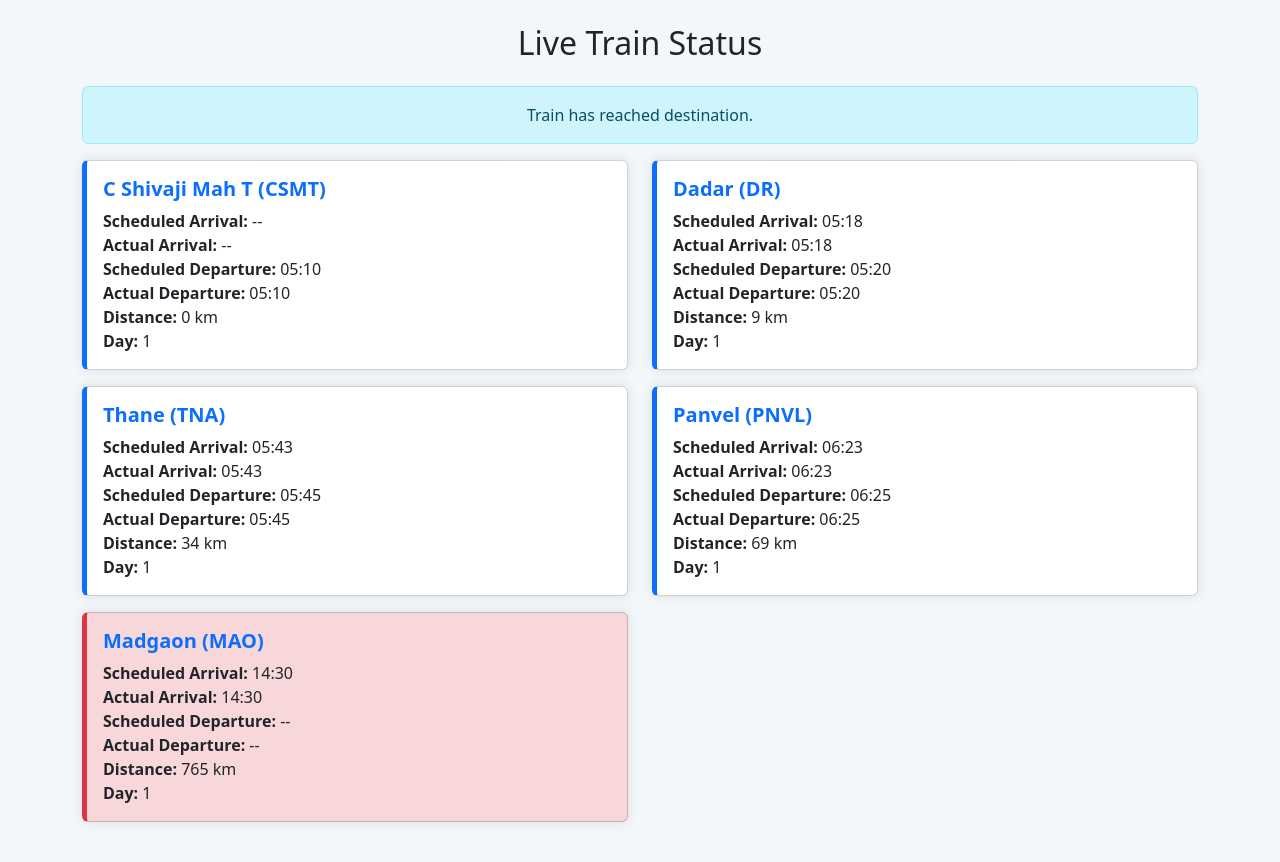
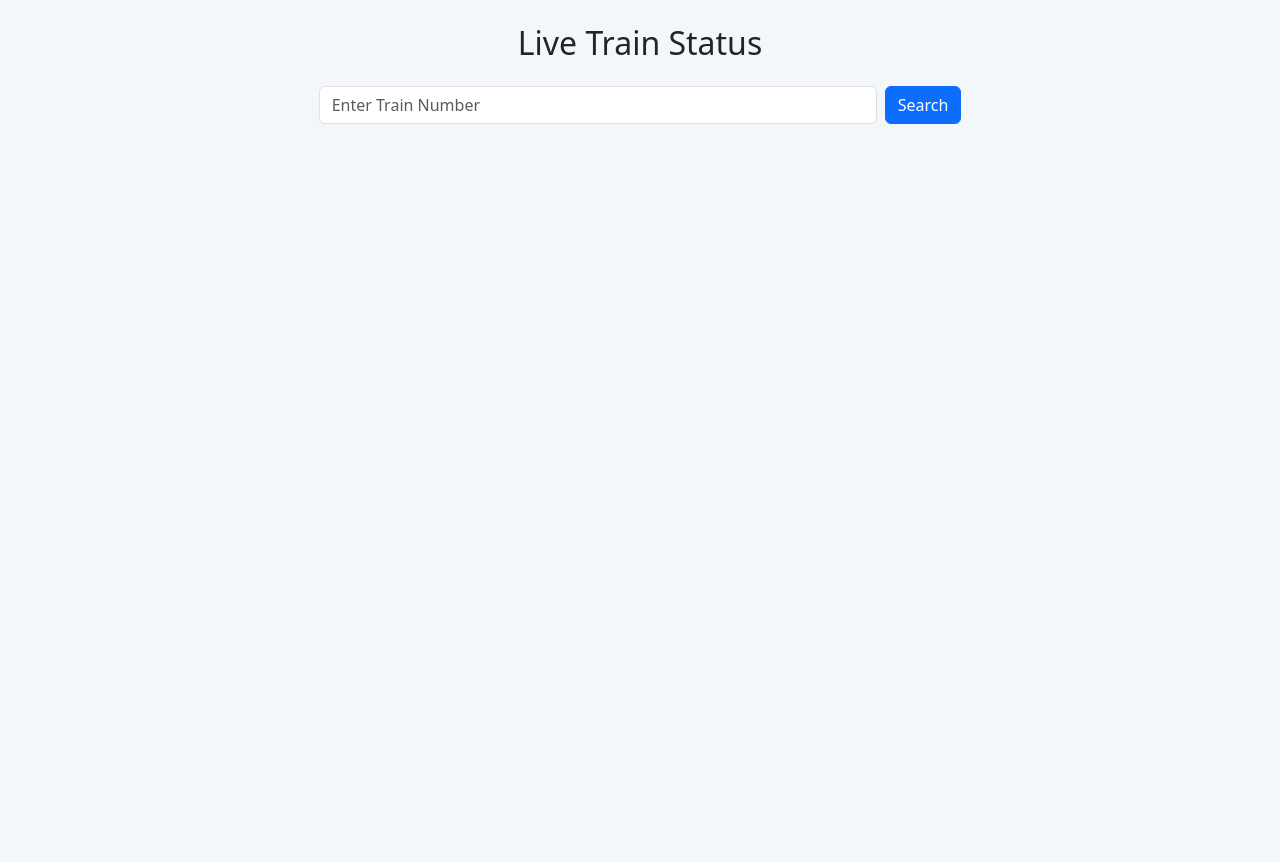
Before and after one commit to jituraj2/train-running-status, a Flask app: page / in a window 1280 px wide. After the commit the page ends 124 px from the top, so only its background shows below. Run offline with Flask 3, Linux system fonts and the light colour scheme.

Commit message:
Update index.html

```diff
--- a/templates/index.html
+++ b/templates/index.html
@@ -7,74 +7,87 @@
   <link href="https://cdn.jsdelivr.net/npm/bootstrap@5.3.0/dist/css/bootstrap.min.css" rel="stylesheet">
   <style>
     body { background-color: #f4f7fa; }
-    .card { box-shadow: 0 0 12px rgba(0,0,0,0.1); margin-bottom: 1rem; border-left: 5px solid #0d6efd; }
-    .current { background-color: #d1e7dd !important; border-left-color: #198754 !important; }
-    .terminated { background-color: #f8d7da !important; border-left-color: #dc3545 !important; }
+    .card {
+      box-shadow: 0 0 12px rgba(0,0,0,0.1);
+      margin-bottom: 1rem;
+      border-left: 5px solid #0d6efd;
+      transition: transform 0.3s;
+    }
+    .card:hover { transform: scale(1.01); }
+    .current {
+      background-color: #e7f5ff !important;
+      border-left-color: #0dcaf0 !important;
+    }
+    .terminated {
+      background-color: #ffe3e3 !important;
+      border-left-color: #dc3545 !important;
+    }
     .station-header { font-weight: 600; color: #0d6efd; }
+    .badge-info { background-color: #0dcaf0; }
   </style>
 </head>
 <body>
   <div class="container py-4">
     <h2 class="mb-4 text-center">Live Train Status</h2>
 
-    <div id="status-message" class="alert alert-info text-center">
-      Loading status...
+    <div class="mb-4 d-flex justify-content-center">
+      <input type="text" id="trainNoInput" class="form-control w-50 me-2" placeholder="Enter Train Number">
+      <button class="btn btn-primary" onclick="fetchStatus()">Search</button>
     </div>
 
-    <div class="row" id="stations-list">
-      <!-- Station cards will be inserted here -->
-    </div>
+    <div id="status-message" class="alert alert-primary text-center" style="display:none;"></div>
+
+    <div class="row" id="stations-list"></div>
   </div>
 
   <script>
-    // Replace this with actual API data fetching
-    const data = {
-      "error": null,
-      "status": { "result": "success", "message": { "title": "Success", "message": "" } },
-      "body": {
-        "time_of_availability": "a few seconds ago",
-        "current_station": "MAO",
-        "terminated": true,
-        "server_timestamp": "2025-06-17T18:55:28+05:30",
-        "train_status_message": "Train has reached destination.",
-        "stations": [
-          {"stationCode":"CSMT","stationName":"C Shivaji Mah T","arrivalTime":"--","departureTime":"05:10","routeNumber":"1","haltTime":"--","distance":"0","dayCount":"1","stnSerialNumber":"1","boardingDisabled":"false","actual_arrival_time":"--","actual_departure_time":"05:10"},
-          {"stationCode":"DR","stationName":"Dadar","arrivalTime":"05:18","departureTime":"05:20","routeNumber":"1","haltTime":"02:00","distance":"9","dayCount":"1","stnSerialNumber":"2","boardingDisabled":"false","actual_arrival_time":"05:18","actual_departure_time":"05:20"},
-          {"stationCode":"TNA","stationName":"Thane","arrivalTime":"05:43","departureTime":"05:45","routeNumber":"1","haltTime":"02:00","distance":"34","dayCount":"1","stnSerialNumber":"3","boardingDisabled":"false","actual_arrival_time":"05:43","actual_departure_time":"05:45"},
-          {"stationCode":"PNVL","stationName":"Panvel","arrivalTime":"06:23","departureTime":"06:25","routeNumber":"1","haltTime":"02:00","distance":"69","dayCount":"1","stnSerialNumber":"5","boardingDisabled":"false","actual_arrival_time":"06:23","actual_departure_time":"06:25"},
-          {"stationCode":"MAO","stationName":"Madgaon","arrivalTime":"14:30","departureTime":"--","routeNumber":"1","haltTime":"--","distance":"765","dayCount":"1","stnSerialNumber":"12","boardingDisabled":"false","actual_arrival_time":"14:30","actual_departure_time":"--"}
-        ]
-      },
-      "meta": {},
-      "code": 200
-    };
+    function fetchStatus() {
+      const trainNo = document.getElementById("trainNoInput").value;
+      const statusMsg = document.getElementById("status-message");
+      const container = document.getElementById("stations-list");
+      if (!trainNo) return alert("Please enter a train number");
 
-    const stations = data.body.stations;
-    const currentStation = data.body.current_station;
-    const terminated = data.body.terminated;
-    const statusMessage = data.body.train_status_message || "Status not available";
+      statusMsg.style.display = 'block';
+      statusMsg.className = 'alert alert-info text-center';
+      statusMsg.innerHTML = 'Fetching live status...';
+      container.innerHTML = '';
 
-    document.getElementById("status-message").innerText = statusMessage;
-    const container = document.getElementById("stations-list");
+      fetch('/live-status', {
+        method: 'POST',
+        headers: { 'Content-Type': 'application/json' },
+        body: JSON.stringify({ trainNo })
+      })
+      .then(res => res.json())
+      .then(data => {
+        if (!data || !data.body || !data.body.stations) {
+          statusMsg.className = 'alert alert-danger text-center';
+          statusMsg.innerHTML = '❌ Invalid API structure';
+          return;
+        }
+
+        const { train_status_message, current_station, terminated, stations } = data.body;
+
+        statusMsg.className = 'alert alert-success text-center';
+        statusMsg.innerHTML = `<strong>Status:</strong> ${train_status_message}`;
 
         stations.forEach(station => {
           const div = document.createElement("div");
-      div.className = "col-md-6";
+          div.className = "col-lg-6 col-md-12";
 
-      const isCurrent = station.stationCode === currentStation;
+          const isCurrent = station.stationCode === current_station;
           const isTerminated = terminated && isCurrent;
 
           div.innerHTML = `
             <div class="card ${isCurrent ? 'current' : ''} ${isTerminated ? 'terminated' : ''}">
               <div class="card-body">
-            <h5 class="card-title station-header">${station.stationName} (${station.stationCode})</h5>
+                <h5 class="card-title station-header">${station.stationName} <span class="text-muted">(${station.stationCode})</span></h5>
                 <p class="card-text">
-              <strong>Scheduled Arrival:</strong> ${station.arrivalTime}<br>
-              <strong>Actual Arrival:</strong> ${station.actual_arrival_time}<br>
-              <strong>Scheduled Departure:</strong> ${station.departureTime}<br>
-              <strong>Actual Departure:</strong> ${station.actual_departure_time}<br>
-              <strong>Distance:</strong> ${station.distance} km<br>
-              <strong>Day:</strong> ${station.dayCount}
+                  🕑 <strong>Scheduled Arrival:</strong> ${station.arrivalTime}<br>
+                  ✅ <strong>Actual Arrival:</strong> ${station.actual_arrival_time}<br>
+                  🕓 <strong>Scheduled Departure:</strong> ${station.departureTime}<br>
+                  ✅ <strong>Actual Departure:</strong> ${station.actual_departure_time}<br>
+                  📏 <strong>Distance:</strong> ${station.distance} km<br>
+                  📅 <strong>Day:</strong> ${station.dayCount}
                 </p>
               </div>
             </div>
@@ -82,6 +95,13 @@
 
           container.appendChild(div);
         });
+      })
+      .catch(err => {
+        console.error(err);
+        statusMsg.className = 'alert alert-danger text-center';
+        statusMsg.innerHTML = '❌ Error: Failed to fetch live status';
+      });
+    }
   </script>
 </body>
 </html>
```
Lines whose indentation alone changed are shown as unchanged.
